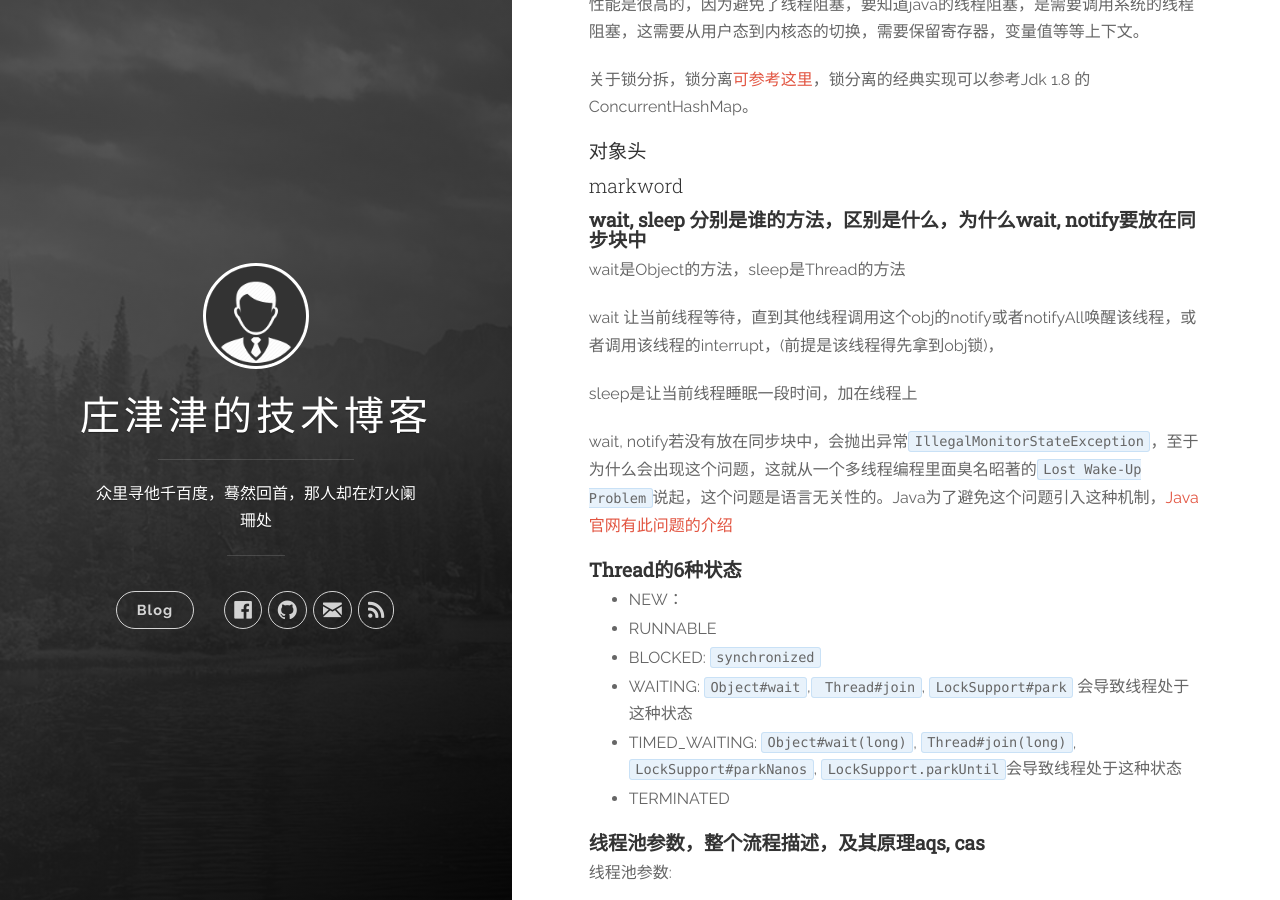
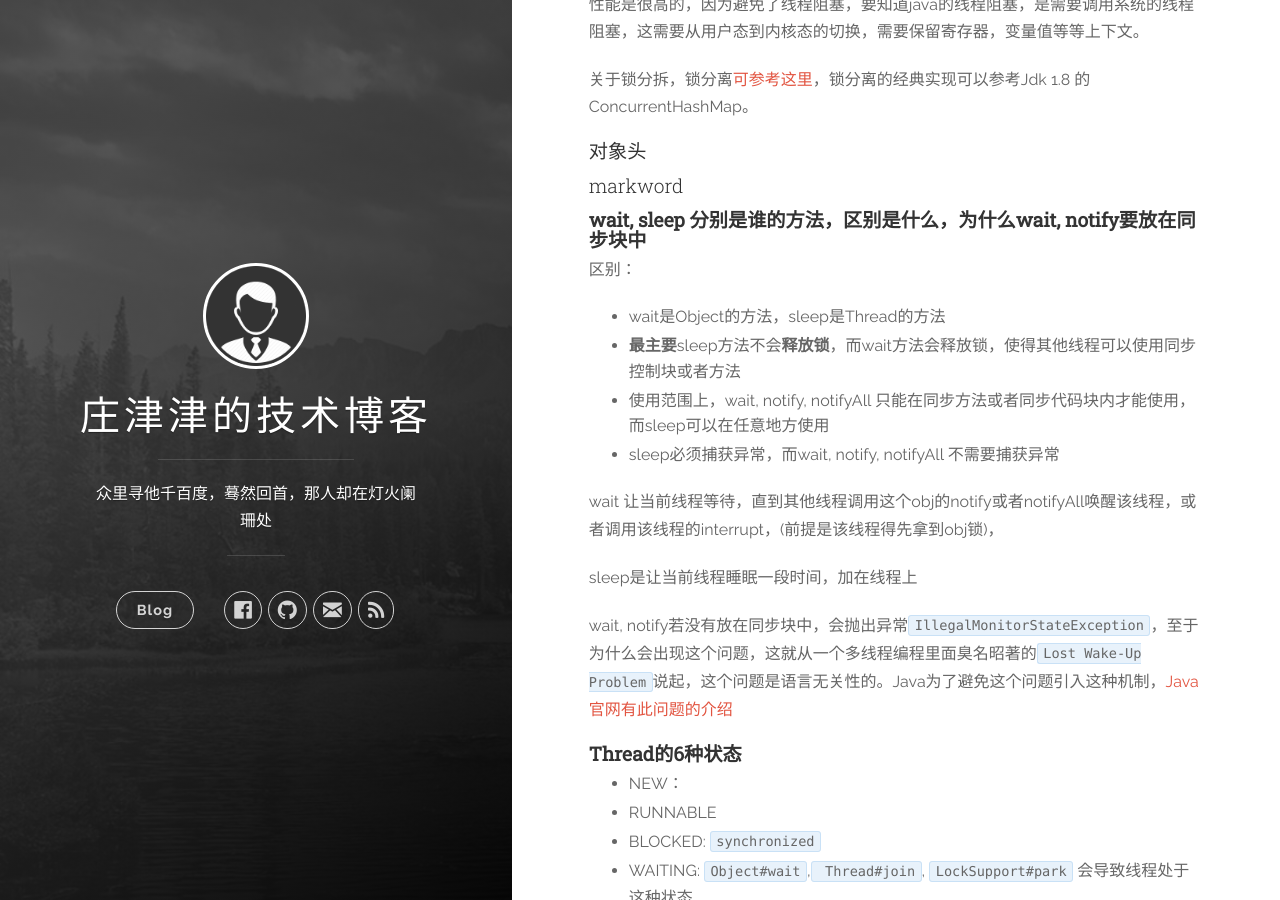
Before and after one commit to zhuangjinjin/zhuangjinjin.github.io, a Jekyll site: the page built from _posts/2019-03-13-Java常见面试题整理.md, in a window 1280 px wide and 900 px high, scrolled down 6206 px. Built offline with Jekyll 4.4.1, drawn with Linux system fonts in a browser that asks for light colours.

Commit message:
Update 2019-03-13-Java常见面试题整理.md

```diff
--- a/_posts/2019-03-13-Java常见面试题整理.md
+++ b/_posts/2019-03-13-Java常见面试题整理.md
@@ -159,7 +159,12 @@ jdk1.8默认开启偏向锁，线程在获取对象锁之前，先判断锁标
 
 #### **wait, sleep 分别是谁的方法，区别是什么，为什么wait, notify要放在同步块中**
 
-wait是Object的方法，sleep是Thread的方法
+区别：
+
+* wait是Object的方法，sleep是Thread的方法
+* **最主要**sleep方法不会**释放锁**，而wait方法会释放锁，使得其他线程可以使用同步控制块或者方法
+* 使用范围上，wait, notify, notifyAll 只能在同步方法或者同步代码块内才能使用，而sleep可以在任意地方使用
+* sleep必须捕获异常，而wait, notify, notifyAll 不需要捕获异常
 
 wait 让当前线程等待，直到其他线程调用这个obj的notify或者notifyAll唤醒该线程，或者调用该线程的interrupt，(前提是该线程得先拿到obj锁)，
 
```
Also changed, not shown: _posts/2019-06-22-Linux-Top命令解析.md (+1 -1 lines).
